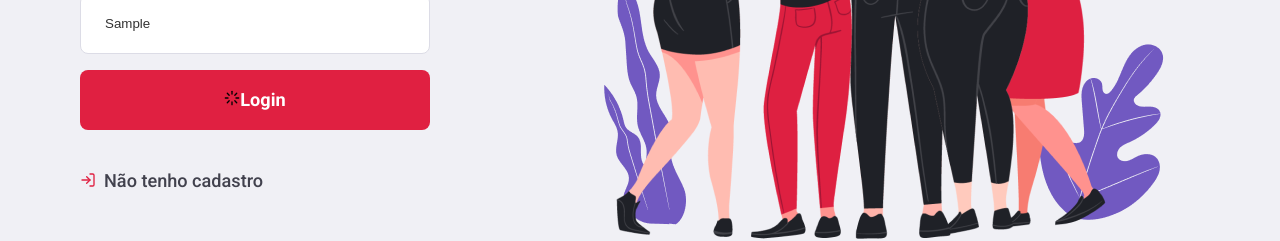
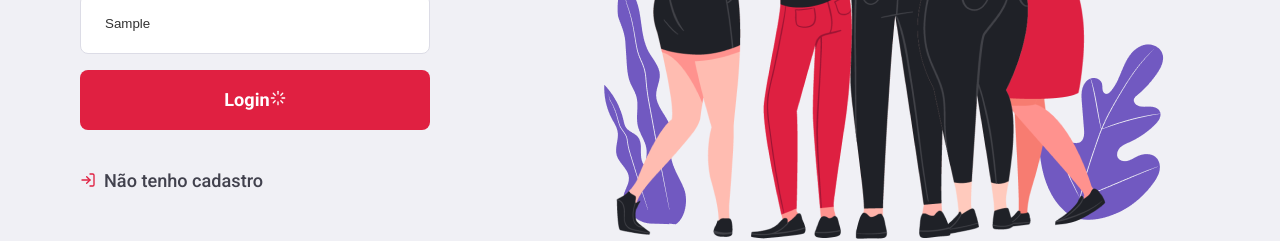
Before and after one commit to macedo-developer/bethehero-frontend, a React (Create React App) app: page / in a window 1280 px wide. Both pictures are taken after typing "Sample" into the empty fields and a click on the button "Login". Shown: the part 447-688 px from the top of the page. Built offline with nearby package versions, Linux system fonts and the light colour scheme; no server answers.

Commit message:
Ajuste Loading button login

```diff
--- a/src/pages/Logon/index.js
+++ b/src/pages/Logon/index.js
@@ -45,9 +45,13 @@ export default function Logon() {
             value={id}
             onChange={(e) => setId(e.target.value)}
           />
-          <button className="button" type="submit" disabled={loading}>
-            {loading && <FiLoader size={16} color="#000" />}
+          <button
+            className="button"
+            type="submit"
+            disabled={loading ? "true" : ""}
+          >
             Login
+            {loading && <FiLoader size={16} color="#fff" />}
           </button>
 
           <Link className="back-link" to="/register">
```
